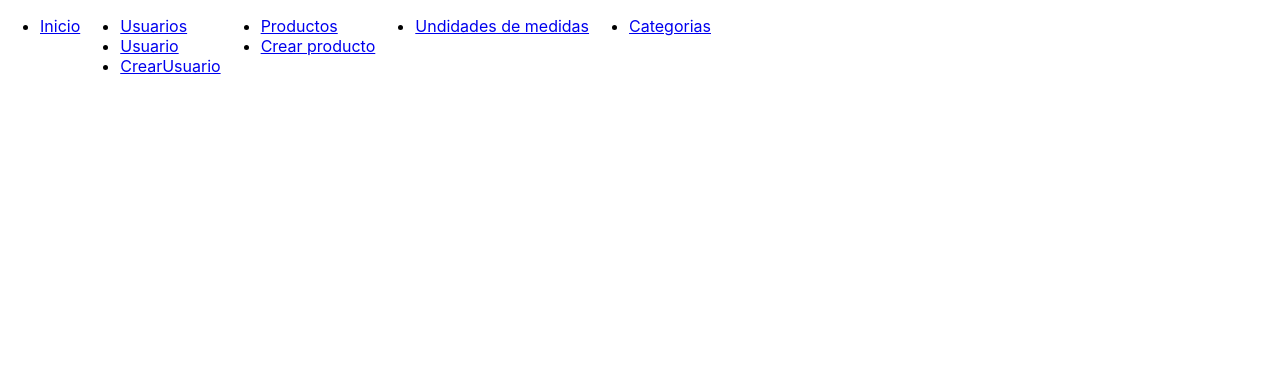
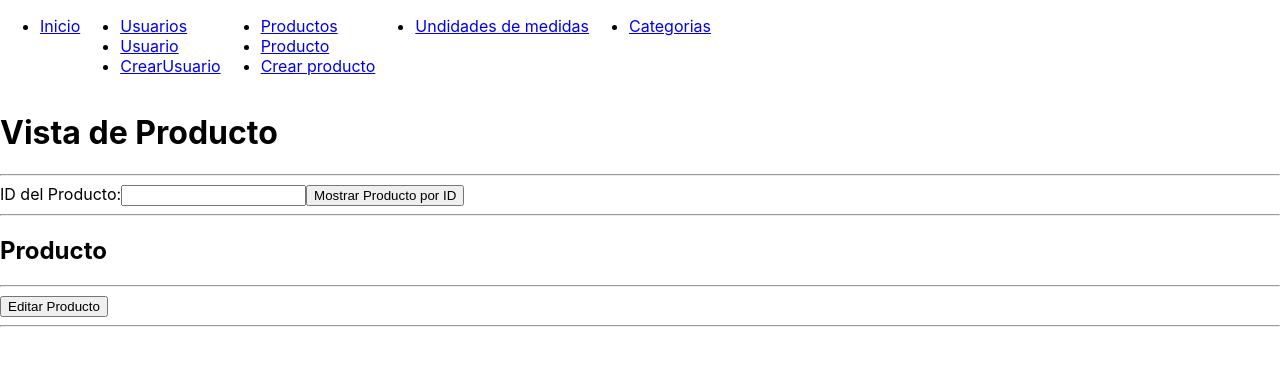
Before and after one commit to MallicTesla/Ecommerce_con_full_api, a React (Create React App) app in the folder ecommerce_fron/: page /Producto in a window 1280 px wide. Shown: the top 366 px of the page. Built offline with nearby package versions, Linux system fonts and the light colour scheme.

Commit message:
selecsionar producto por id

```diff
--- a/ecommerce_fron/src/App.jsx
+++ b/ecommerce_fron/src/App.jsx
@@ -1,15 +1,21 @@
 import "./App.css"
 import React from "react";
 import { BrowserRouter as Router, Link, Route, Routes } from "react-router-dom";
+
+// usuario
 import Usuarios from "./paginas/usuario/componentes/usuarios_from";
 import Usuario  from "./paginas/usuario/componentes/UsuarioComponente";
 import CrearUsuario  from "./paginas/usuario/componente_intermedio/crear_usuario";
 
+// producto
 import Productos from "./paginas/productos/componentes/productos";
 import CrearProducto from "./paginas/productos/componente_intermedio/agregar_producto"
+import ProductoComponente from "./paginas/productos/componentes/producto_componente";
 
+// unidad medida
 import UnidadesMedidasComponente from "./paginas/unidad_medida/componentes/UnidadesMedidasComponente";
 
+// categoria
 import CategoriasComponente from "./paginas/categoria/componentes/CategoriasComponente";
 
 
@@ -34,6 +40,7 @@ function App() {
                     {/* productos */}
                     <ul>
                         <li><Link to = "/productos "> Productos </Link></li>
+                        <li><Link to = "/Producto"> Producto </Link></li>
                         <li><Link to = "/CrearProducto"> Crear producto </Link></li>
                     </ul>
 
@@ -59,6 +66,8 @@ function App() {
                     {/* productos */}
                     <Route path = "/productos" element = {<Productos />} />
                     <Route path = "/CrearProducto" element = {<CrearProducto />}/>
+                    <Route path = "/Producto" element = {<ProductoComponente />}/>
+                    <Route path = "/Producto/:id_id" element = {<ProductoComponente />}/>
 
                     {/* unidad_medida */}
                     <Route path = "/unidades_medidas" element = {<UnidadesMedidasComponente />} />
--- a/ecommerce_fron/src/paginas/productos/api/api.jsx
+++ b/ecommerce_fron/src/paginas/productos/api/api.jsx
@@ -45,27 +45,27 @@ export const optener_lista = async () => {
     return enviarPeticion (url, "optener_lista")
 }
 
-// export const obtenerUsuarioPorId = async (usuarioId) => {
-//     const url = `${PRODUCTOS_API_URL}${usuarioId}/`;
-//     return enviarPeticion (url, "get");
-// };
+export const obtenerProductoID = async (productoID) => {
+    const url = `${PRODUCTOS_API_URL}${productoID}/`;
+    return enviarPeticion (url, "get");
+};
 
 export const boton_crear = async (producto) => {
     const url = PRODUCTOS_API_URL;
     return enviarPeticion (url, "post", producto);
 };
 
-// export const actualizarUsuario = async (usuarioId, producto) => {
-//     const url = `${PRODUCTOS_API_URL}${usuarioId}/`;
-//     return enviarPeticion (url, "put", producto);
-// };
+export const actualizarProducto = async (productoID, producto) => {
+    const url = `${PRODUCTOS_API_URL}${productoID}/`;
+    return enviarPeticion (url, "put", producto);
+};
 
-// export const borrar_usuario = async (usuarioId) => {
-//     const url = `${PRODUCTOS_API_URL}${usuarioId}/`;
+// export const borrar_usuario = async (productoID) => {
+//     const url = `${PRODUCTOS_API_URL}${productoID}/`;
 //     return enviarPeticion (url, "delete");
 // };
 
-// export const actualizarContraseña = async (usuarioId, datosContraseña) => {
-//     const url = `${PRODUCTOS_API_URL}${usuarioId}/`;
+// export const actualizarContraseña = async (productoID, datosContraseña) => {
+//     const url = `${PRODUCTOS_API_URL}${productoID}/`;
 //     return enviarPeticion(url, "patch", datosContraseña);
 // };
--- /dev/null
+++ b/ecommerce_fron/src/paginas/productos/componente_intermedio/productoLogica.jsx
@@ -0,0 +1,54 @@
+import { useState, useEffect } from "react";
+import { useNavigate, useParams } from "react-router-dom";
+import { obtenerProductoID } from "../api/api";
+
+export function useProductoLogica() {
+    const [detalles, setDetalles] = useState([]);
+    const [productoID, setProductoID] = useState("");
+    const [error, setError] = useState(null);
+    const [mostrarActualizar, setMostrarActualizar] = useState(false);
+    const { id_id } = useParams();
+    const navigate = useNavigate();
+
+    useEffect(() => {
+        if (id_id) {
+            cargarProducto(id_id);
+        }
+    }, [id_id]);
+
+    const cargarProducto = async (id) => {
+        try {
+            const data = await obtenerProductoID(id);
+            setDetalles([data]);
+        } catch (error) {
+            setError("No se han podido cargar el producto");
+        }
+    };
+
+    const handleClick = async () => {
+        navigate("/producto/" + productoID);
+        await cargarProducto(productoID);
+    };
+
+    const editar_producto = () => {
+        setMostrarActualizar(true);
+    };
+
+    const onActualizarProducto = async () => {
+        const updatedProducto = await obtenerProductoID(id_id);
+        setDetalles([updatedProducto]);
+        setMostrarActualizar(false);
+    };
+
+
+    return {
+        detalles,
+        productoID,
+        error,
+        mostrarActualizar,
+        setProductoID,
+        handleClick,
+        editar_producto,
+        onActualizarProducto,
+    };
+}
--- /dev/null
+++ b/ecommerce_fron/src/paginas/productos/componentes/producto_componente.jsx
@@ -0,0 +1,72 @@
+import React from "react";
+import { useProductoLogica } from "../componente_intermedio/productoLogica";
+// import ActualizarProducto from "../componente_intermedio/actualizar_usuario";
+// import Borrar_Producto from "../componente_intermedio/borrar_usuario";
+
+
+function ProductoComponente() {
+    const {
+        detalles,
+        productoID,
+        error,
+        mostrarActualizar,
+        setProductoID,
+        handleClick,
+        editar_producto,
+        // onActualizarProducto,
+    } = useProductoLogica();
+
+    return (
+        <div>
+            <div>
+                <h1>Vista de Producto</h1>
+                <hr />
+
+                <div>
+                    <label>ID del Producto:</label>
+                    <input type="text" value={productoID} onChange={(e) => setProductoID(e.target.value)} />
+                    <button onClick={handleClick}>Mostrar Producto por ID</button>
+                </div>
+                <hr />
+            </div>
+
+            <div>
+                <h2>Producto</h2>
+                <hr />
+                {detalles.map((output, id) => (
+                    <div key={id}>
+                        <div>
+                            <h3> Nombre del producto : {output.producto} </h3>
+                            <h4> ID : {output.id} </h4>
+                            <h4> Precio : {output.precio} </h4>
+                            <h4> descripcion : {output.descripcion_producto}</h4>
+                            <h4> Unidad de medida : {output.unidad_medida} </h4>
+                            <h4> Categoria del producto : {output.categoria_producto} </h4>
+                        </div>
+                    </div>
+                ))}
+
+                {error && <p style={{ color: "red" }}>{error}</p>}
+            </div>
+
+            <div>
+                <div>
+                    <button onClick={editar_producto}> Editar Producto </button>
+                    {/* <Borrar_Producto productoID={id_id} /> */}
+                </div>
+                <hr />
+
+                <div>
+                    {mostrarActualizar && (
+                        <div>
+                            {/* <ActualizarProducto productoID={id_id} onActualizarProducto={onActualizarProducto} /> */}
+
+                        </div>
+                    )}
+                </div>
+            </div>
+        </div>
+    );
+}
+
+export default ProductoComponente;
--- a/ecommerce_fron/src/paginas/productos/componentes/productos.jsx
+++ b/ecommerce_fron/src/paginas/productos/componentes/productos.jsx
@@ -25,12 +25,9 @@ function Productos() {
                         <div>
                             <h3> Nombre del producto : {output.producto} </h3>
                             <h4> ID : {output.id} </h4>
-                            <h4> Precio : {output.precio} </h4>
                             <h4> descripcion : {output.descripcion_producto}</h4>
-                            <h4> Unidad de medida : {output.unidad_medida} </h4>
-                            <h4> Categoria del producto : {output.categoria_producto} </h4>
 
-                            <li><Link to = {{pathname: `/usuario/${output.id}` }} > Mas  </Link></li>
+                            <li><Link to = {{pathname: `/Producto/${output.id}` }} > Mas  </Link></li>
                             <hr />
                         </div>
                     </div>
```
